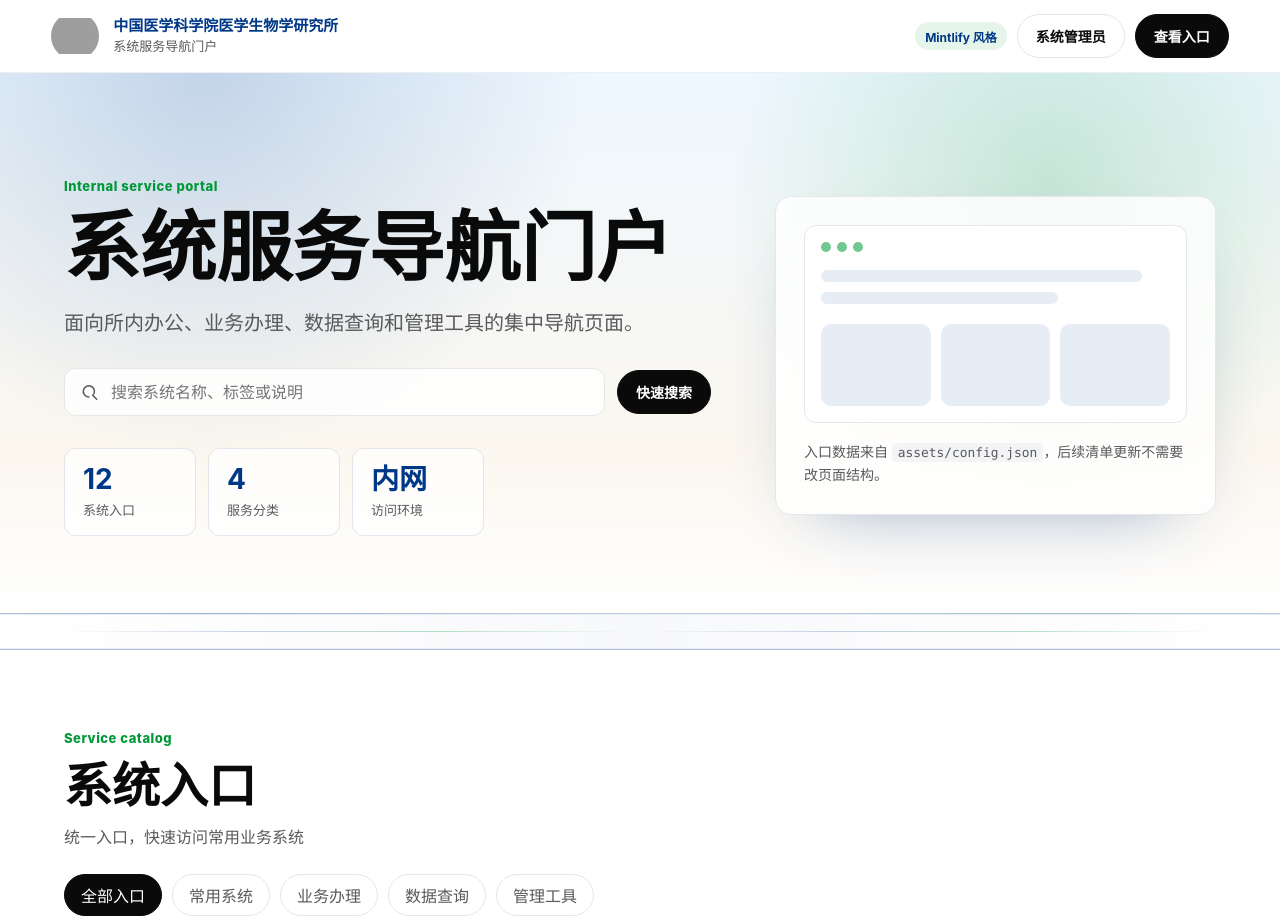
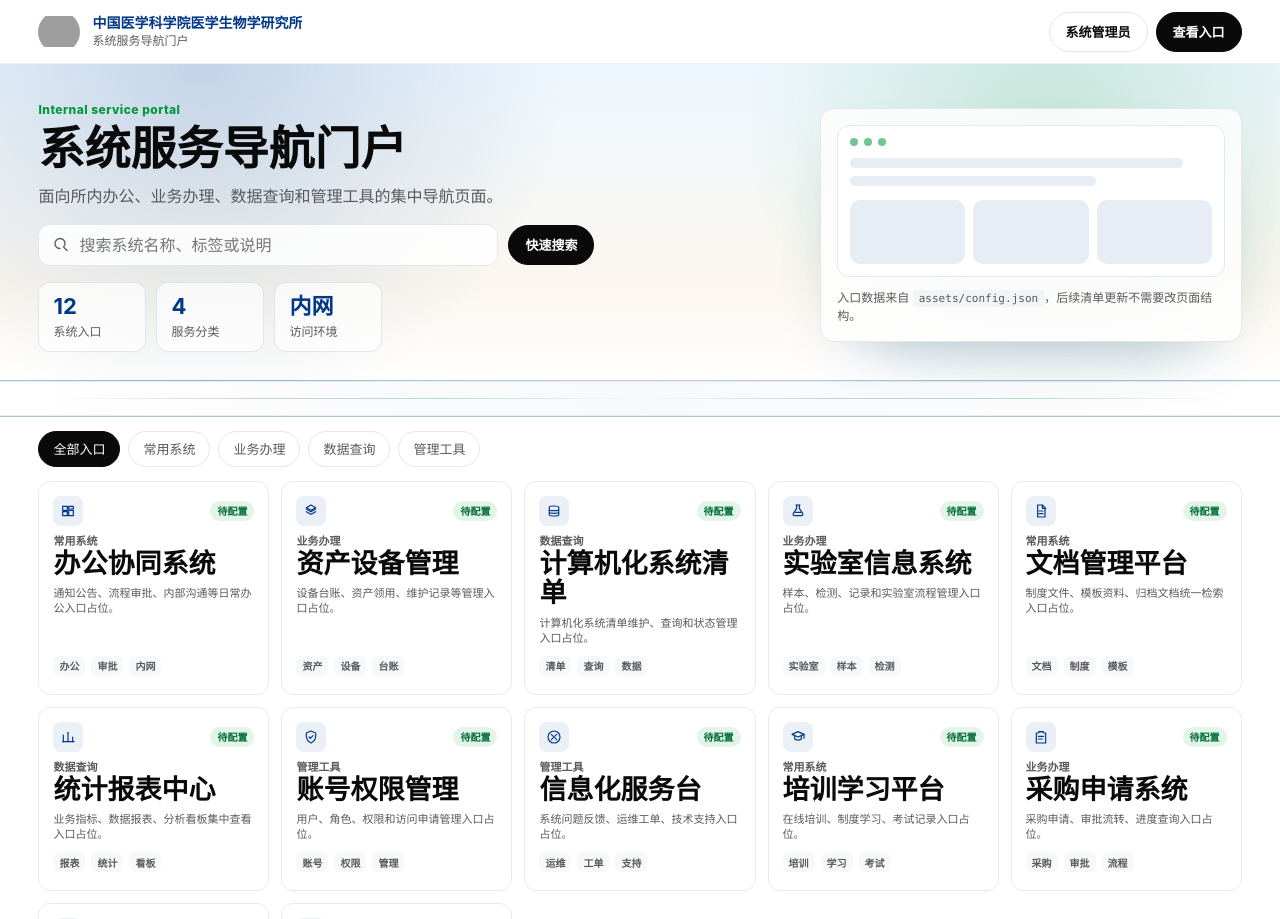
Before and after one commit to yuxiapollo-claw/HomePage, a website: page index.html in a window 1280 px wide. Shown: the top 919 px of the page. Drawn offline with Linux system fonts and the light colour scheme; grey boxes are pictures that could not be loaded.

Commit message:
feat: compact portal landing layout

```diff
--- a/assets/app.js
+++ b/assets/app.js
@@ -152,8 +152,6 @@
   function renderPortal() {
     const config = state.config;
     const systems = filterSystems();
-    const themeLabel = theme === 'starbucks' ? 'Starbucks 风格' : 'Mintlify 风格';
-
     root.innerHTML = `
       <header class="top-nav">
         <a class="brand" href="${theme === 'starbucks' ? 'starbucks.html' : 'index.html'}" aria-label="${escapeHtml(config.organization.portalName)}首页">
@@ -164,7 +162,6 @@
           </span>
         </a>
         <nav class="nav-actions" aria-label="主题与帮助">
-          <span class="theme-chip">${themeLabel}</span>
           <a class="button button-secondary" href="admin.html">系统管理员</a>
           <a class="button button-primary" href="#systems">查看入口</a>
         </nav>
@@ -206,11 +203,6 @@
       </div>
 
       <section id="systems" class="systems-section">
-        <div class="section-heading">
-          <span class="eyebrow">Service catalog</span>
-          <h2>系统入口</h2>
-          <p>${escapeHtml(config.organization.subtitle)}</p>
-        </div>
         ${renderCategories()}
         <div id="system-results">${renderSystems(systems)}</div>
       </section>
--- a/assets/styles.css
+++ b/assets/styles.css
@@ -73,9 +73,9 @@ button {
   display: flex;
   align-items: center;
   justify-content: space-between;
-  gap: 24px;
-  min-height: 72px;
-  padding: 12px clamp(18px, 4vw, 56px);
+  gap: 18px;
+  min-height: 64px;
+  padding: 10px clamp(16px, 3vw, 44px);
   background: color-mix(in srgb, var(--nav-bg, #fff) 92%, transparent);
   border-bottom: 1px solid var(--nav-border, var(--hairline));
   backdrop-filter: blur(18px);
@@ -85,13 +85,13 @@ button {
   display: flex;
   align-items: center;
   min-width: 0;
-  gap: 14px;
+  gap: 12px;
 }
 
 .brand img,
 .loading-state img {
-  width: 48px;
-  height: 48px;
+  width: 42px;
+  height: 42px;
   object-fit: contain;
   border-radius: 50%;
   background: #fff;
@@ -106,7 +106,7 @@ button {
 .brand strong {
   overflow: hidden;
   color: var(--brand-title, var(--blue));
-  font-size: 15px;
+  font-size: 14px;
   font-weight: 700;
   line-height: 1.25;
   text-overflow: ellipsis;
@@ -115,7 +115,7 @@ button {
 
 .brand small {
   color: var(--muted-text, var(--muted));
-  font-size: 13px;
+  font-size: 12px;
   line-height: 1.3;
 }
 
@@ -131,7 +131,7 @@ button {
 .nav-actions {
   flex-wrap: wrap;
   justify-content: flex-end;
-  gap: 10px;
+  gap: 8px;
 }
 
 .theme-chip,
@@ -155,11 +155,11 @@ button {
   display: inline-flex;
   align-items: center;
   justify-content: center;
-  min-height: 44px;
-  padding: 10px 18px;
+  min-height: 40px;
+  padding: 8px 16px;
   border-radius: var(--button-radius, var(--radius-pill));
   border: 1px solid transparent;
-  font-size: 14px;
+  font-size: 13px;
   font-weight: 700;
   transition: transform 160ms ease, background-color 160ms ease, border-color 160ms ease;
 }
@@ -183,9 +183,9 @@ button {
 .hero-section {
   position: relative;
   display: grid;
-  grid-template-columns: minmax(0, 1.1fr) minmax(320px, 0.75fr);
-  gap: clamp(28px, 5vw, 72px);
-  padding: clamp(56px, 8vw, 112px) clamp(18px, 5vw, 72px) clamp(48px, 6vw, 88px);
+  grid-template-columns: minmax(0, 1.2fr) minmax(280px, 0.68fr);
+  gap: clamp(20px, 3vw, 40px);
+  padding: clamp(22px, 3vw, 34px) clamp(16px, 3vw, 44px) clamp(18px, 2.5vw, 28px);
   background: var(--hero-bg);
   border-bottom: 1px solid var(--hero-bottom-border, var(--hairline));
 }
@@ -193,50 +193,50 @@ button {
 .hero-copy {
   position: relative;
   z-index: 1;
-  max-width: 780px;
+  max-width: 720px;
 }
 
 .eyebrow {
   display: inline-flex;
-  margin-bottom: 14px;
+  margin-bottom: 8px;
   color: var(--eyebrow, var(--green));
-  font-size: 13px;
+  font-size: 12px;
   font-weight: 800;
   letter-spacing: 0.04em;
 }
 
 .hero-copy h1 {
   margin: 0;
-  max-width: 760px;
+  max-width: 680px;
   color: var(--hero-title, var(--ink));
-  font-size: clamp(40px, 7vw, 76px);
+  font-size: clamp(28px, 4vw, 46px);
   font-weight: 750;
-  line-height: 1.04;
+  line-height: 1.02;
   letter-spacing: 0;
 }
 
 .hero-copy p {
-  max-width: 620px;
-  margin: 20px 0 0;
+  max-width: 640px;
+  margin: 12px 0 0;
   color: var(--hero-copy, var(--muted));
-  font-size: clamp(17px, 2vw, 20px);
-  line-height: 1.65;
+  font-size: clamp(14px, 1.4vw, 16px);
+  line-height: 1.5;
 }
 
 .hero-actions {
   flex-wrap: wrap;
-  gap: 12px;
-  margin-top: 28px;
+  gap: 10px;
+  margin-top: 16px;
 }
 
 .search-shell {
   display: flex;
   align-items: center;
-  flex: 1 1 360px;
-  max-width: 560px;
-  min-height: 48px;
-  gap: 10px;
-  padding: 0 16px;
+  flex: 1 1 300px;
+  max-width: 460px;
+  min-height: 42px;
+  gap: 8px;
+  padding: 0 14px;
   color: var(--muted-text, var(--muted));
   background: var(--search-bg, #fff);
   border: 1px solid var(--search-border, var(--hairline));
@@ -245,8 +245,8 @@ button {
 }
 
 .search-shell svg {
-  width: 19px;
-  height: 19px;
+  width: 17px;
+  height: 17px;
   fill: none;
   stroke: currentColor;
   stroke-width: 2;
@@ -264,13 +264,13 @@ button {
 
 .metric-row {
   flex-wrap: wrap;
-  gap: 12px;
-  margin-top: 32px;
+  gap: 10px;
+  margin-top: 16px;
 }
 
 .metric-item {
-  min-width: 132px;
-  padding: 16px 18px;
+  min-width: 108px;
+  padding: 12px 14px;
   background: var(--metric-bg, rgba(255, 255, 255, 0.72));
   border: 1px solid var(--metric-border, var(--hairline));
   border-radius: var(--radius-card);
@@ -279,32 +279,32 @@ button {
 .metric-item strong {
   display: block;
   color: var(--metric-value, var(--blue));
-  font-size: 28px;
+  font-size: 22px;
   line-height: 1;
 }
 
 .metric-item span {
   display: block;
-  margin-top: 7px;
+  margin-top: 5px;
   color: var(--muted-text, var(--muted));
-  font-size: 13px;
+  font-size: 12px;
 }
 
 .hero-panel {
   align-self: center;
-  padding: clamp(18px, 3vw, 28px);
+  padding: 16px;
   color: var(--panel-text, var(--ink));
   background: var(--panel-bg, #fff);
   border: 1px solid var(--panel-border, var(--hairline));
-  border-radius: var(--panel-radius, 16px);
+  border-radius: 14px;
   box-shadow: var(--panel-shadow, var(--shadow-soft));
 }
 
 .hero-panel p {
-  margin: 18px 0 0;
+  margin: 12px 0 0;
   color: var(--muted-text, var(--muted));
-  font-size: 14px;
-  line-height: 1.6;
+  font-size: 12px;
+  line-height: 1.5;
 }
 
 .portal-divider {
@@ -334,7 +334,7 @@ code {
 
 .mock-window {
   overflow: hidden;
-  padding: 16px;
+  padding: 12px;
   background: var(--mock-bg, #fff);
   border: 1px solid var(--mock-border, var(--hairline));
   border-radius: 12px;
@@ -343,12 +343,12 @@ code {
 .mock-dots {
   display: flex;
   gap: 6px;
-  margin-bottom: 18px;
+  margin-bottom: 12px;
 }
 
 .mock-dots span {
-  width: 10px;
-  height: 10px;
+  width: 8px;
+  height: 8px;
   border-radius: 50%;
   background: var(--green);
   opacity: 0.55;
@@ -362,8 +362,8 @@ code {
 
 .mock-line {
   width: 68%;
-  height: 12px;
-  margin-bottom: 10px;
+  height: 10px;
+  margin-bottom: 8px;
 }
 
 .mock-line.wide {
@@ -373,24 +373,23 @@ code {
 .mock-card-row {
   display: grid;
   grid-template-columns: repeat(3, 1fr);
-  gap: 10px;
-  margin-top: 20px;
+  gap: 8px;
+  margin-top: 14px;
 }
 
 .mock-card-row div {
-  height: 82px;
+  height: 64px;
   border-radius: 10px;
 }
 
 .systems-section {
-  padding: clamp(44px, 6vw, 84px) clamp(18px, 5vw, 72px);
+  padding: 14px clamp(16px, 3vw, 44px) 20px;
   background: var(--systems-bg, #fff);
   border-top: 1px solid var(--systems-top-border, var(--hairline));
 }
 
 .section-heading {
-  max-width: 760px;
-  margin-bottom: 24px;
+  display: none;
 }
 
 .section-heading h2 {
@@ -409,17 +408,18 @@ code {
 
 .category-bar {
   flex-wrap: wrap;
-  gap: 10px;
-  margin-bottom: 28px;
+  gap: 8px;
+  margin-bottom: 14px;
 }
 
 .category-pill {
-  min-height: 42px;
-  padding: 8px 16px;
+  min-height: 36px;
+  padding: 6px 14px;
   color: var(--category-text, var(--muted));
   background: var(--category-bg, #fff);
   border: 1px solid var(--category-border, var(--hairline));
   border-radius: var(--radius-pill);
+  font-size: 13px;
 }
 
 .category-pill.is-active {
@@ -430,15 +430,15 @@ code {
 
 .system-grid {
   display: grid;
-  grid-template-columns: repeat(3, minmax(0, 1fr));
-  gap: 16px;
+  grid-template-columns: repeat(5, minmax(0, 1fr));
+  gap: 12px;
 }
 
 .system-card {
   display: flex;
   flex-direction: column;
-  min-height: 300px;
-  padding: 22px;
+  min-height: 0;
+  padding: 14px;
   background: var(--card-bg, #fff);
   border: 1px solid var(--card-border, var(--hairline));
   border-radius: var(--card-radius, var(--radius-card));
@@ -461,8 +461,8 @@ code {
 .system-card-layout {
   display: grid;
   grid-template-columns: 1fr;
-  gap: 18px;
-  min-height: 560px;
+  gap: 10px;
+  min-height: 0;
 }
 
 .system-card-layout .system-card-content {
@@ -472,7 +472,7 @@ code {
 .system-card-media {
   display: flex;
   align-items: stretch;
-  min-height: 240px;
+  min-height: 112px;
 }
 
 .system-card:hover {
@@ -485,22 +485,22 @@ code {
   display: flex;
   align-items: center;
   justify-content: space-between;
-  gap: 16px;
+  gap: 8px;
 }
 
 .system-icon {
   display: grid;
   place-items: center;
-  width: 46px;
-  height: 46px;
+  width: 30px;
+  height: 30px;
   color: var(--icon-color, var(--blue));
   background: var(--icon-bg, rgba(0, 56, 136, 0.08));
-  border-radius: 12px;
+  border-radius: 8px;
 }
 
 .system-icon-svg {
-  width: 24px;
-  height: 24px;
+  width: 16px;
+  height: 16px;
   fill: none;
   stroke: currentColor;
   stroke-linecap: round;
@@ -509,9 +509,11 @@ code {
 }
 
 .status-badge {
-  padding: 4px 9px;
+  min-height: 20px;
+  padding: 2px 7px;
   color: var(--status-text, var(--green));
   background: var(--status-bg, rgba(0, 152, 56, 0.11));
+  font-size: 10px;
 }
 
 .system-card-body {
@@ -519,35 +521,39 @@ code {
 }
 
 .system-category {
-  margin: 22px 0 8px;
+  margin: 10px 0 6px;
   color: var(--system-category, var(--green));
-  font-size: 13px;
+  font-size: 11px;
   font-weight: 800;
 }
 
 .system-card h2 {
   margin: 0;
   color: var(--card-title, var(--ink));
-  font-size: 21px;
-  line-height: 1.25;
+  font-size: 27px;
+  line-height: 1.1;
 }
 
 .system-card p {
   color: var(--card-copy, var(--muted));
-  line-height: 1.6;
+  margin: 8px 0 0;
+  font-size: 11px;
+  line-height: 1.35;
 }
 
 .tag-row {
   flex-wrap: wrap;
-  gap: 8px;
-  margin: 12px 0 18px;
+  gap: 6px;
+  margin: 10px 0 4px;
 }
 
 .tag-row span {
-  padding: 4px 8px;
+  min-height: 20px;
+  padding: 2px 6px;
   color: var(--tag-text, var(--muted));
   background: var(--tag-bg, var(--surface));
   border-radius: 6px;
+  font-size: 10px;
 }
 
 .empty-state,
@@ -878,7 +884,7 @@ code {
   object-fit: cover;
   background: var(--surface);
   border: 1px solid var(--card-border, var(--hairline));
-  border-radius: 10px;
+  border-radius: 8px;
 }
 
 .empty-state {
@@ -923,7 +929,7 @@ code {
   display: flex;
   justify-content: space-between;
   gap: 24px;
-  padding: 38px clamp(18px, 5vw, 72px);
+  padding: 22px clamp(16px, 3vw, 44px);
   color: var(--footer-text, var(--muted));
   background: var(--footer-bg, #fff);
   border-top: 1px solid var(--footer-border, var(--hairline));
@@ -934,13 +940,15 @@ code {
 }
 
 .site-footer p {
-  margin: 8px 0 0;
-  line-height: 1.6;
+  margin: 6px 0 0;
+  font-size: 12px;
+  line-height: 1.45;
 }
 
 .site-footer a {
   color: var(--footer-link, var(--blue));
   font-weight: 800;
+  font-size: 13px;
 }
 
 html[data-theme="mintlify"] {
```
Also changed, not shown: tests/portal.test.mjs (+6 -3 lines).
